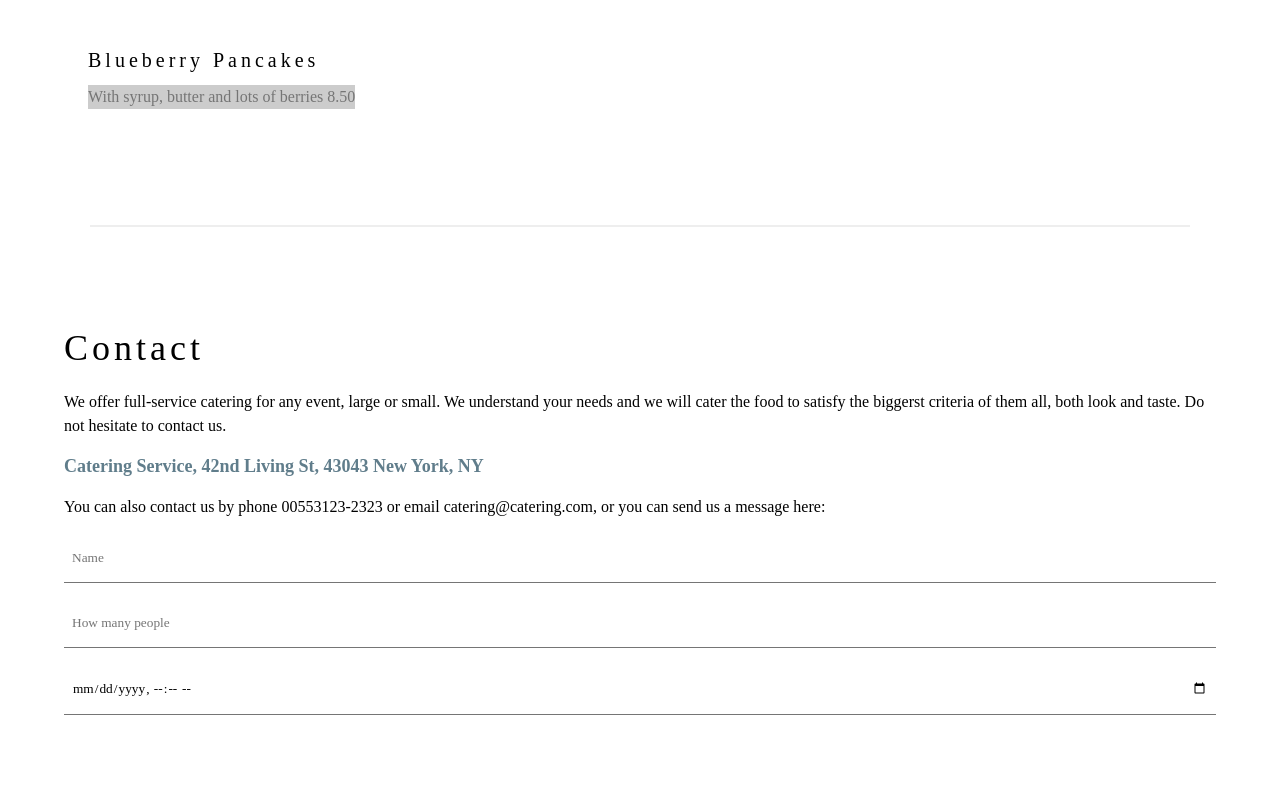
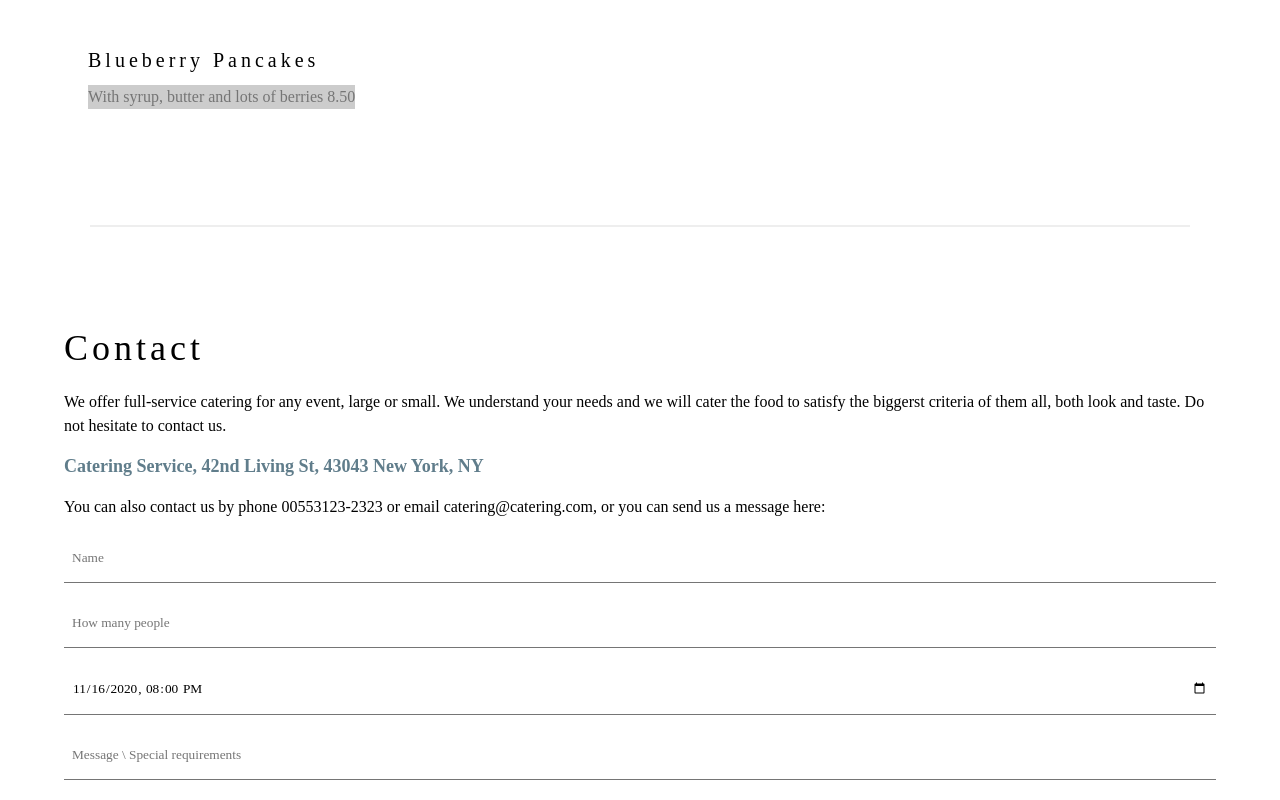
Before and after one commit to QBLong/Gourmet_catering, a plain HTML site: page index.html in a window 1280 px wide. Shown: the part 1961-2761 px from the top of the page. Drawn offline with Linux system fonts and the light colour scheme.

Commit message:
second commit

```diff
--- a/index.html
+++ b/index.html
@@ -155,7 +155,9 @@
 
                         <input type="number" id="number-of-people" placeholder="How many people">
 
-                        <input type="datetime-local" id="date-time" placeholder="Date and time">
+                        <input type="datetime-local" id="date-time" value="2020-11-16T20:00" placeholder="Date and time">
+
+                        <input type="text" id="message" placeholder="Message \ Special requirements">
                     </div>
                 </div>
             </div>
```
